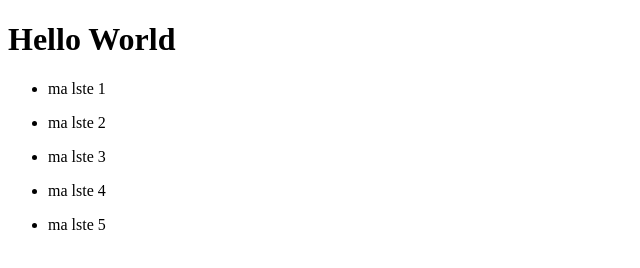
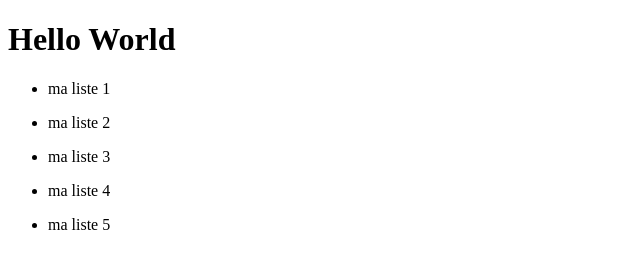
Before and after one commit to GabB40/test_tags, a plain HTML site: page index.html in a window 1280 px wide. Shown: the full height of the page, 0-640 px from the left. Drawn offline with Linux system fonts and the light colour scheme.

Commit message:
hotfix typo on 'liste'

```diff
--- a/index.html
+++ b/index.html
@@ -9,19 +9,19 @@
   <h1>Hello World</h1>
   <ul>
     <li>
-      <p>ma lste 1</p>
+      <p>ma liste 1</p>
     </li>
     <li>
-      <p>ma lste 2</p>
+      <p>ma liste 2</p>
     </li>
     <li>
-      <p>ma lste 3</p>
+      <p>ma liste 3</p>
     </li>
     <li>
-      <p>ma lste 4</p>
+      <p>ma liste 4</p>
     </li>
     <li>
-      <p>ma lste 5</p>
+      <p>ma liste 5</p>
     </li>
   </ul>
 <script src="./script.js"></script>
```
